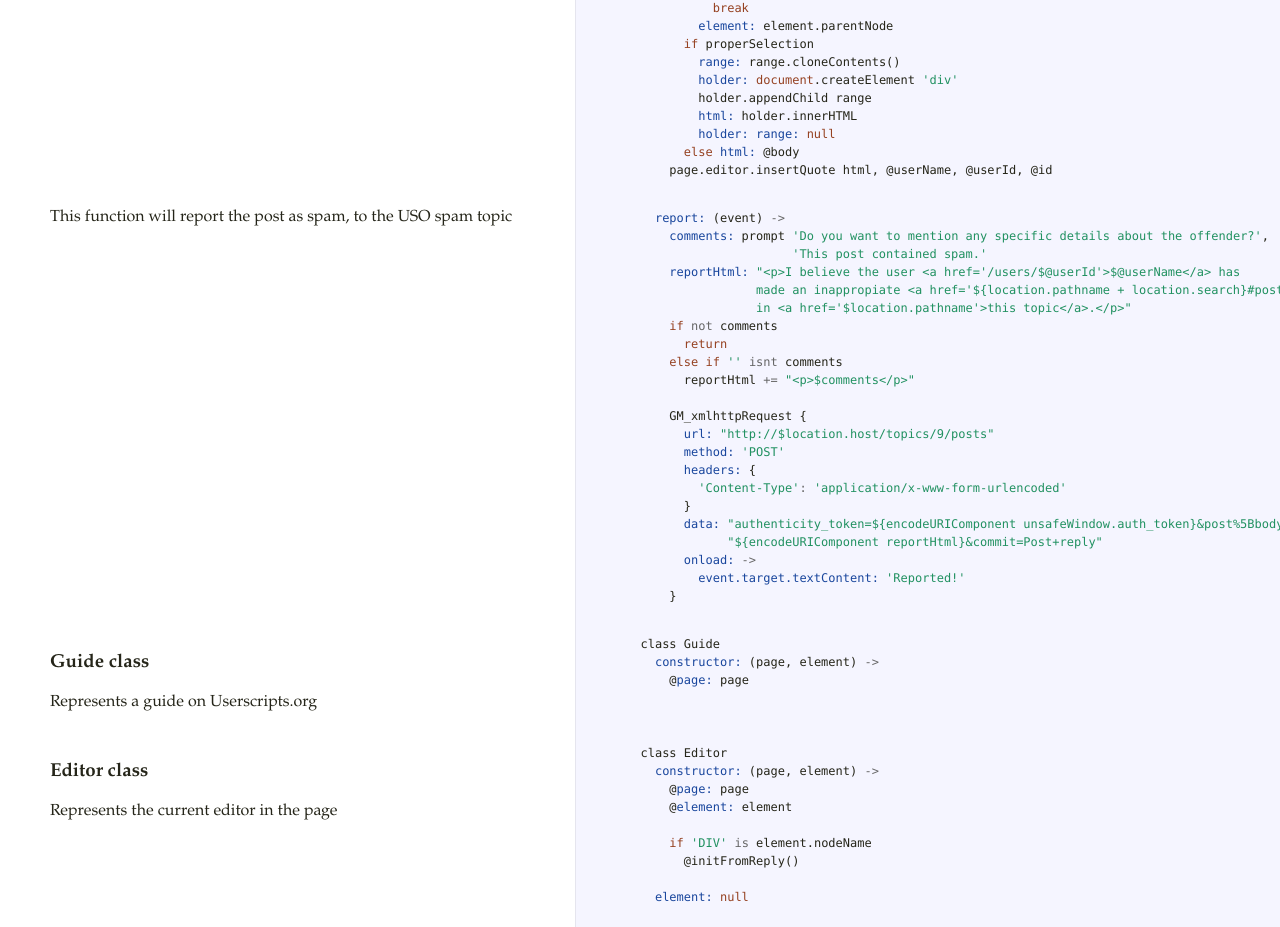
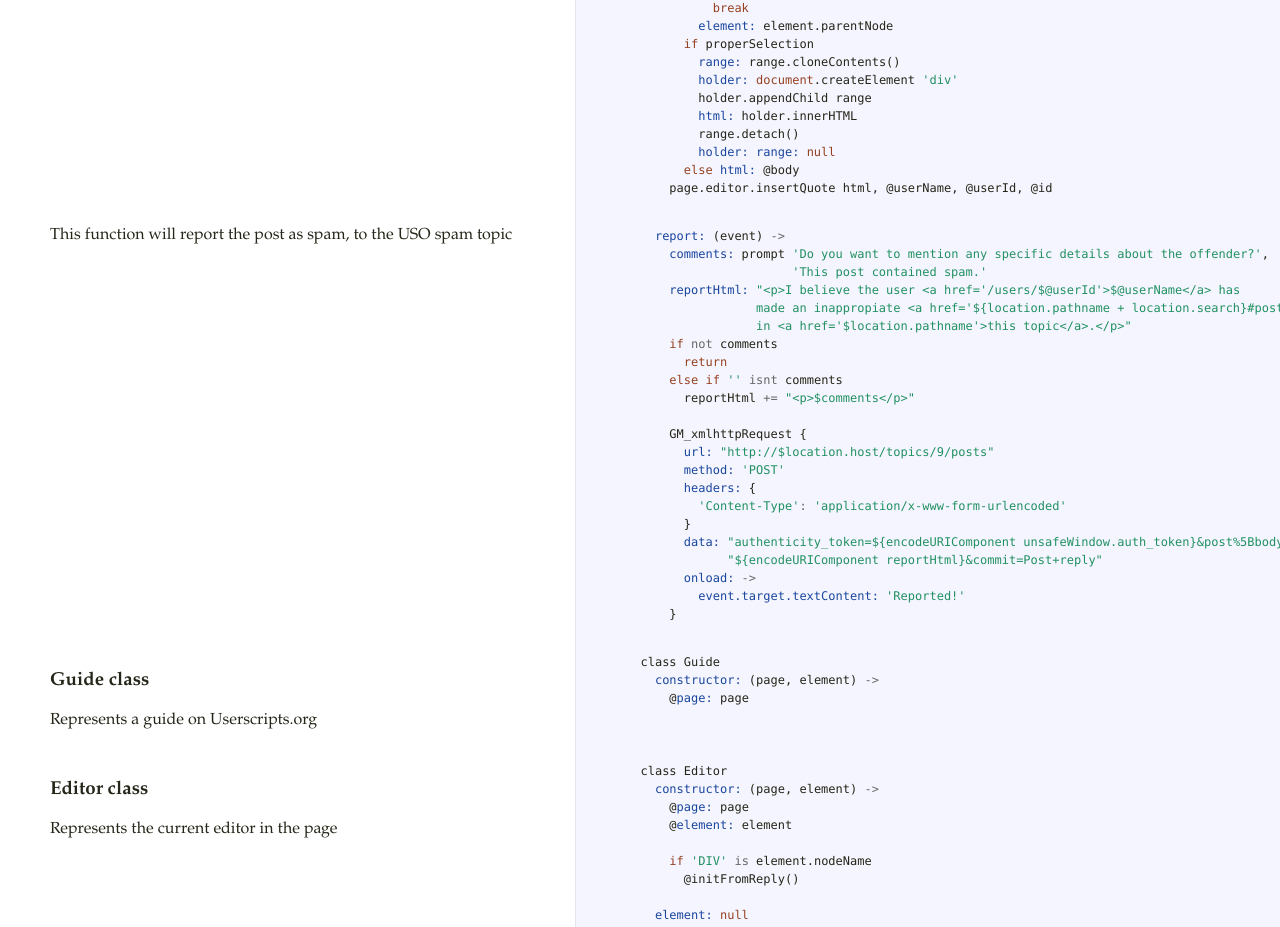
Before and after one commit to tim-smart/uso-meets-markdown, a plain HTML site: page index.html in a window 1280 px wide. Shown: the part 2084-3011 px from the top of the page. Drawn offline with Linux system fonts and the light colour scheme.

Commit message:
When quoting from selection, detach() range when finished

```diff
--- a/index.html
+++ b/index.html
@@ -94,6 +94,7 @@ then passes it to the editor 'insertQuote' function</p>             </td>
           <span class="nv">holder: </span><span class="nb">document</span><span class="p">.</span><span class="nx">createElement</span> <span class="s1">&#39;div&#39;</span>
           <span class="nx">holder</span><span class="p">.</span><span class="nx">appendChild</span> <span class="nx">range</span>
           <span class="nv">html: </span><span class="nx">holder</span><span class="p">.</span><span class="nx">innerHTML</span>
+          <span class="nx">range</span><span class="p">.</span><span class="nx">detach</span><span class="p">()</span>
           <span class="nv">holder: range: </span><span class="kc">null</span>
         <span class="k">else</span> <span class="nv">html: </span><span class="err">@</span><span class="nx">body</span>
       <span class="nx">page</span><span class="p">.</span><span class="nx">editor</span><span class="p">.</span><span class="nx">insertQuote</span> <span class="nx">html</span><span class="p">,</span> <span class="err">@</span><span class="nx">userName</span><span class="p">,</span> <span class="err">@</span><span class="nx">userId</span><span class="p">,</span> <span class="err">@</span><span class="nx">id</span></pre></div>             </td>           </tr>                               <tr id="section-11">             <td class="docs">               <div class="octowrap">                 <a class="octothorpe" href="#section-11">#</a>               </div>               <p>This function will report the post as spam, to the USO spam topic</p>             </td>             <td class="code">               <div class="highlight"><pre>    <span class="nv">report: </span><span class="p">(</span><span class="nx">event</span><span class="p">)</span> <span class="o">-&gt;</span>
```
Also changed, not shown: 1 other file.
